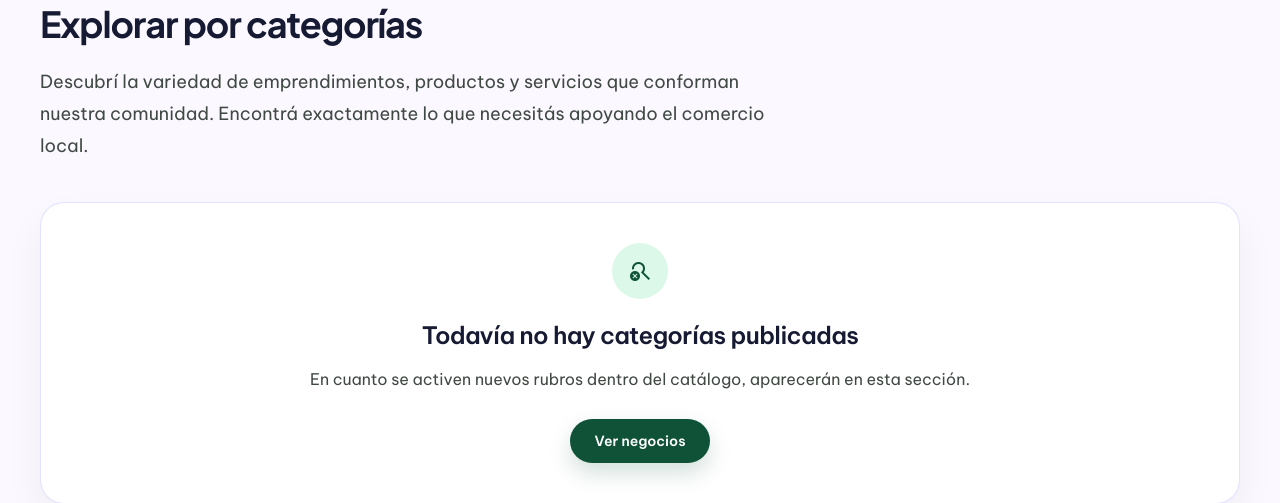
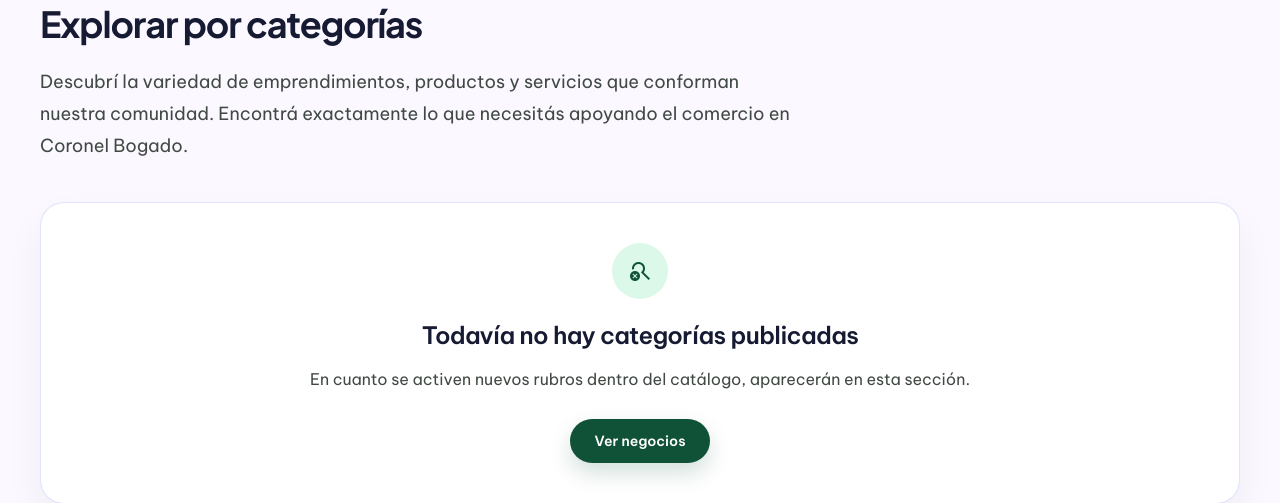
Before and after one commit to Fredy452/cb-tiendas, a Laravel app: page /categorias in a window 1280 px wide. Shown: the part 192-695 px from the top of the page. Run offline with Laravel 12, Linux system fonts and the light colour scheme; data that the repository does not hold is empty; style sheets or scripts are compiled from the project's sources; some libraries are stand-ins or nearby versions.

Commit message:
feat: cambio en descriccion de el modulo categorias

```diff
--- a/resources/views/categorias.blade.php
+++ b/resources/views/categorias.blade.php
@@ -9,7 +9,7 @@
             <p class="cb-kicker mb-4">Rutas por rubro</p>
             <h1 class="cb-heading">Explorar por categorías</h1>
             <p class="mt-5 max-w-3xl text-lg leading-8 text-(--cb-muted)">
-                Descubrí la variedad de emprendimientos, productos y servicios que conforman nuestra comunidad. Encontrá exactamente lo que necesitás apoyando el comercio local.
+                Descubrí la variedad de emprendimientos, productos y servicios que conforman nuestra comunidad. Encontrá exactamente lo que necesitás apoyando el comercio en Coronel Bogado.
             </p>
         </div>
 
```
